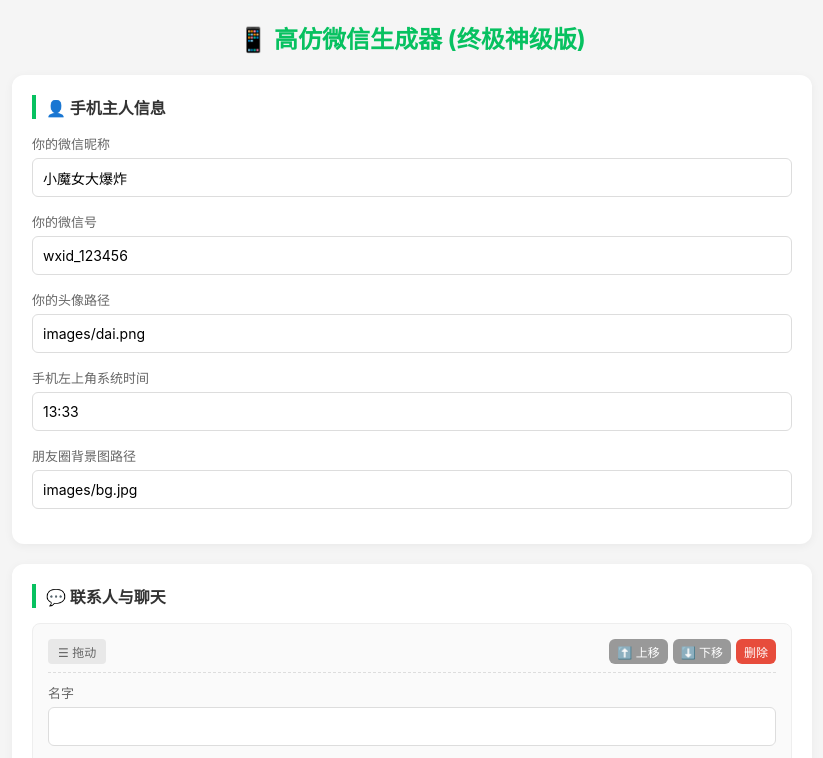
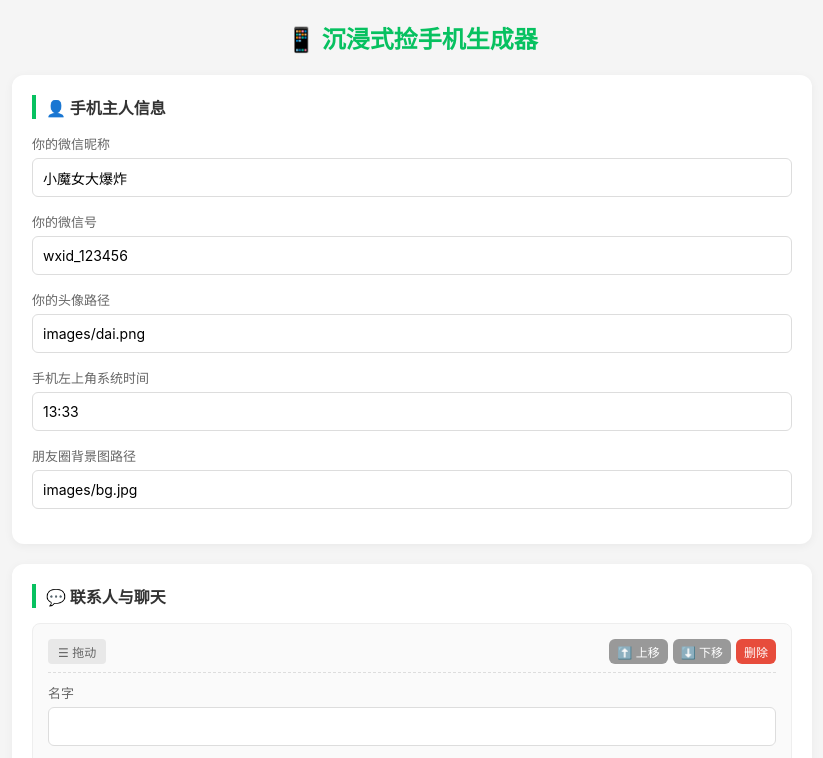
Before and after one commit to jssTvT/anfenshouji, a plain HTML site: page generator.html in a window 1280 px wide. Shown: the top 758 px of the page, without its empty margins (228-1051 px from the left). Drawn offline with Linux system fonts and the light colour scheme.

Commit message:
Update header text in generator.html

```diff
--- a/generator.html
+++ b/generator.html
@@ -49,7 +49,7 @@
 </head>
 <body>
 <div class="container">
-  <h1>📱 高仿微信生成器 (终极神级版)</h1>
+  <h1>📱 沉浸式捡手机生成器</h1>
 
   <div class="card">
     <h2>👤 手机主人信息</h2>
```
